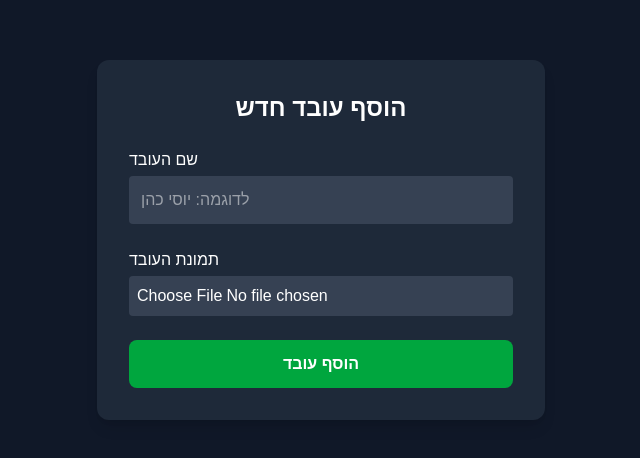
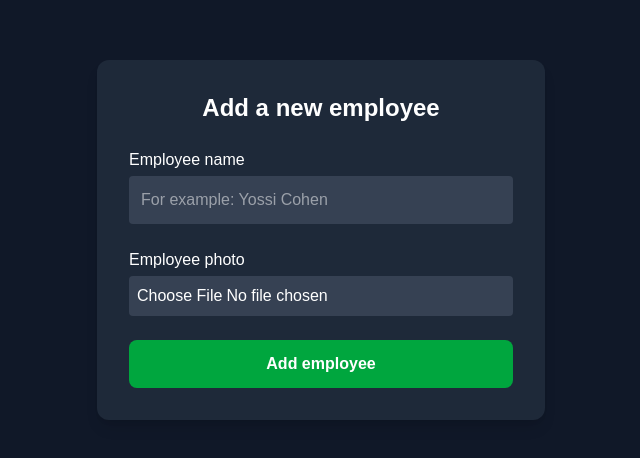
Before and after one commit to StarServiceMain/star-service, a Next.js app: page /dashboard/branch/1/add-employee in a window 1280 px wide. Shown: the part 160-618 px from the top of the page, without its empty margins (319-959 px from the left). Built offline with nearby package versions, Linux system fonts and the light colour scheme.

Commit message:
Update page.tsx

```diff
--- a/src/app/dashboard/branch/[id]/add-employee/page.tsx
+++ b/src/app/dashboard/branch/[id]/add-employee/page.tsx
@@ -18,7 +18,7 @@ export default function AddEmployeePage() {
     setError("");
 
     if (!name.trim() || !imageFile) {
-      setError("נא למלא את כל השדות כולל תמונה.");
+      setError("Please fill in all fields including a picture.");
       return;
     }
 
@@ -28,13 +28,13 @@ export default function AddEmployeePage() {
     const fileName = `${Date.now()}.${fileExt}`;
     const filePath = `${branchId}/${fileName}`;
 
-    // העלאת תמונה
+    // Uploading a picture
     const { error: uploadError } = await supabase.storage
       .from("employees")
       .upload(filePath, imageFile);
 
     if (uploadError) {
-      setError("שגיאה בהעלאת תמונה: " + uploadError.message);
+      setError("Error uploading image: " + uploadError.message);
       setUploading(false);
       return;
     }
@@ -45,7 +45,7 @@ export default function AddEmployeePage() {
 
     const imageUrl = publicUrlData.publicUrl;
 
-    // שמירת עובד
+    // Employee retention
     const { error: insertError } = await supabase.from("employees").insert([
       {
         name,
@@ -57,7 +57,7 @@ export default function AddEmployeePage() {
     setUploading(false);
 
     if (insertError) {
-      setError("שגיאה בהוספת עובד: " + insertError.message);
+      setError("Error adding employee: " + insertError.message);
     } else {
       router.push("/dashboard");
     }
@@ -66,23 +66,23 @@ export default function AddEmployeePage() {
   return (
     <div className="min-h-screen bg-gray-900 text-white flex items-center justify-center p-4">
       <div className="bg-gray-800 p-8 rounded-xl shadow-lg w-full max-w-md">
-        <h1 className="text-2xl font-bold mb-6 text-center">הוסף עובד חדש</h1>
+        <h1 className="text-2xl font-bold mb-6 text-center">Add a new employee</h1>
 
         <form onSubmit={handleSubmit} className="space-y-6">
           <div>
-            <label className="block mb-1">שם העובד</label>
+            <label className="block mb-1">Employee name</label>
             <input
               type="text"
               className="w-full p-3 bg-gray-700 rounded"
               value={name}
               onChange={(e) => setName(e.target.value)}
-              placeholder="לדוגמה: יוסי כהן"
+              placeholder="For example: Yossi Cohen"
               required
             />
           </div>
 
           <div>
-            <label className="block mb-1">תמונת העובד</label>
+            <label className="block mb-1">Employee photo</label>
             <input
               type="file"
               accept="image/*"
@@ -99,7 +99,7 @@ export default function AddEmployeePage() {
             disabled={uploading}
             className="w-full bg-green-600 hover:bg-green-700 text-white font-semibold py-3 rounded-lg transition"
           >
-            {uploading ? "מעלה..." : "הוסף עובד"}
+            {uploading ? "Upload..." : "Add employee"}
           </button>
         </form>
       </div>
```
